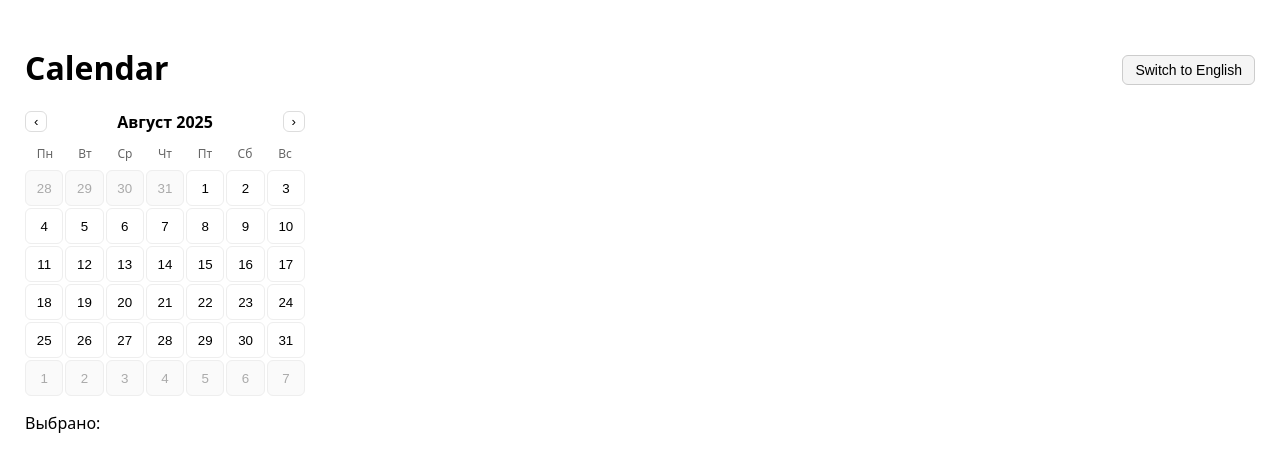
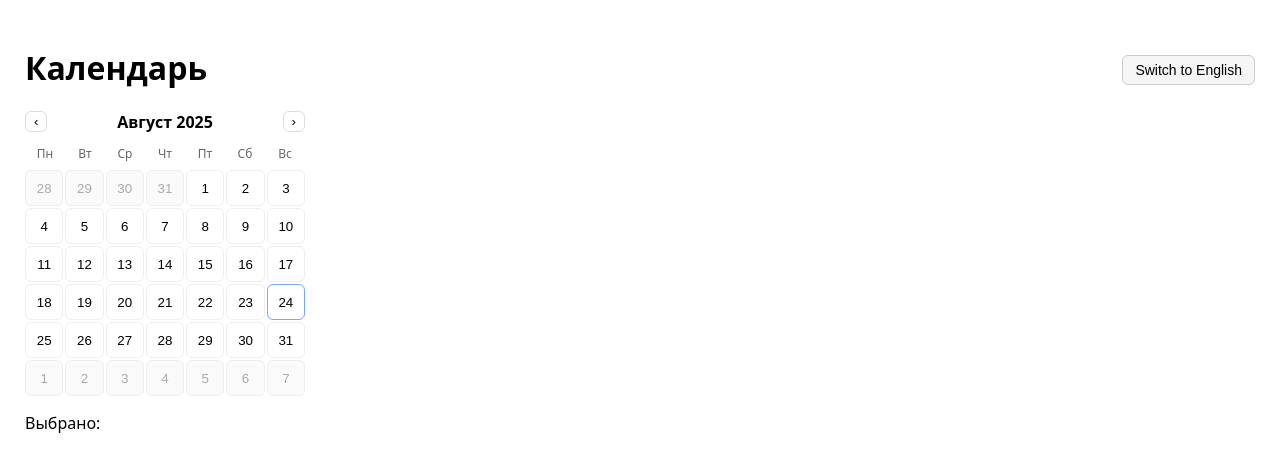
Before and after one commit to SmokenSpanish/vue-calendar, a Vue app: page / in a window 1280 px wide. Shown: the top 472 px of the page. Built offline with nearby package versions, Linux system fonts and the light colour scheme.

Commit message:
feat: highlight selected day persistently + localisation header

```diff
--- a/src/App.vue
+++ b/src/App.vue
@@ -1,6 +1,6 @@
 <template>
   <div class="app">
-    <h1>Calendar</h1>
+    <h1>{{ currentLang === 'ru' ? 'Календарь' : 'Calendar' }}</h1>
 
     <button @click="toggleLang" class="lang-toggle">
       {{ currentLang === 'ru' ? 'Switch to English' : 'Переключить на русский' }}
--- a/src/components/Calendar.vue
+++ b/src/components/Calendar.vue
@@ -19,7 +19,11 @@
         v-for="cell in daysGrid"
         :key="cell.key"
         class="vc__cell"
-        :class="{ 'is-out': !cell.inCurrentMonth }"
+        :class="{
+          'is-out': !cell.inCurrentMonth,
+          'is-selected': isSelected(cell.date),
+          'is-today': isToday(cell.date)
+        }"
         type="button"
         @click="onSelect(cell.date)"
       >
@@ -125,6 +129,20 @@ export default {
       const day = String(d.getDate()).padStart(2, '0');
       return `${y}-${m}-${day}`
     },
+
+    isSelected(d) {
+      return this.modelValue && this.modelValue === this.toISO(d)
+    },
+
+    isToday(d) {
+      const today = new Date()
+      return (
+        d.getFullYear() === today.getFullYear() &&
+        d.getMonth() === today.getMonth() &&
+        d.getDate() === today.getDate()
+      )
+    },
+
     onSelect(d) {
       const date = new Date(d.getFullYear(), d.getMonth(), d.getDate())
       const iso = this.toISO(date)
```
